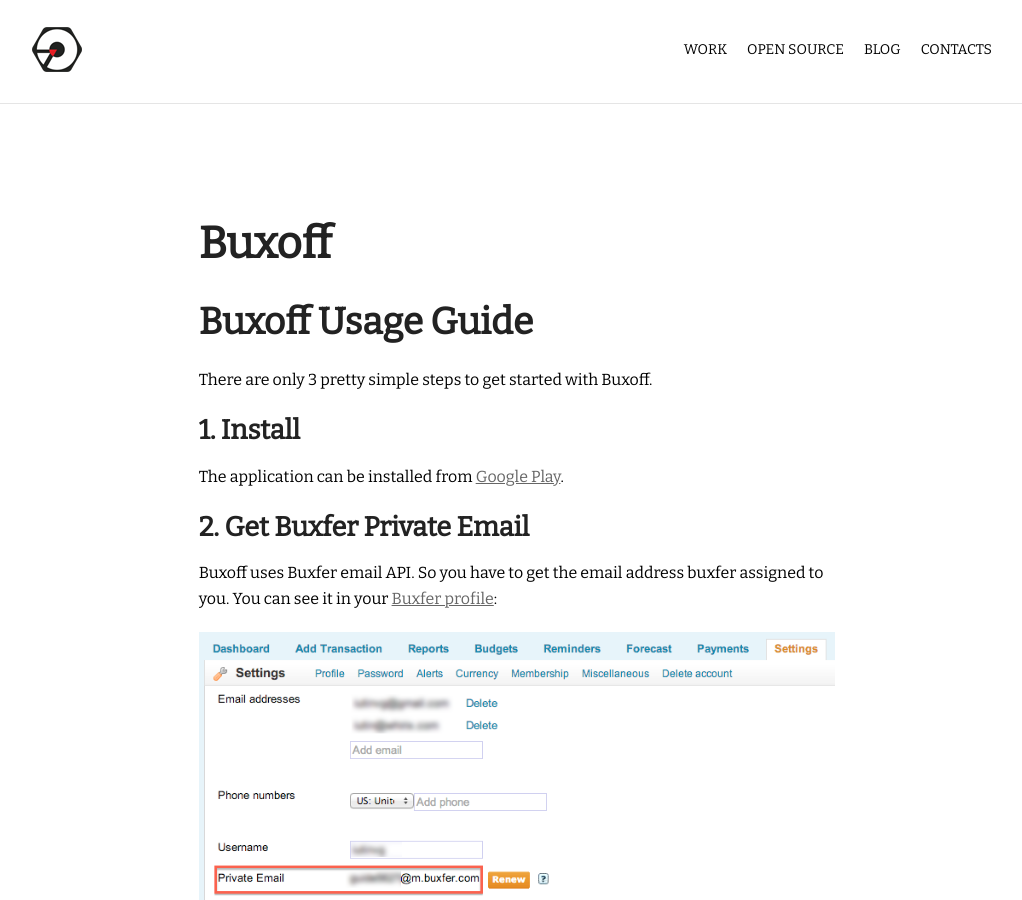
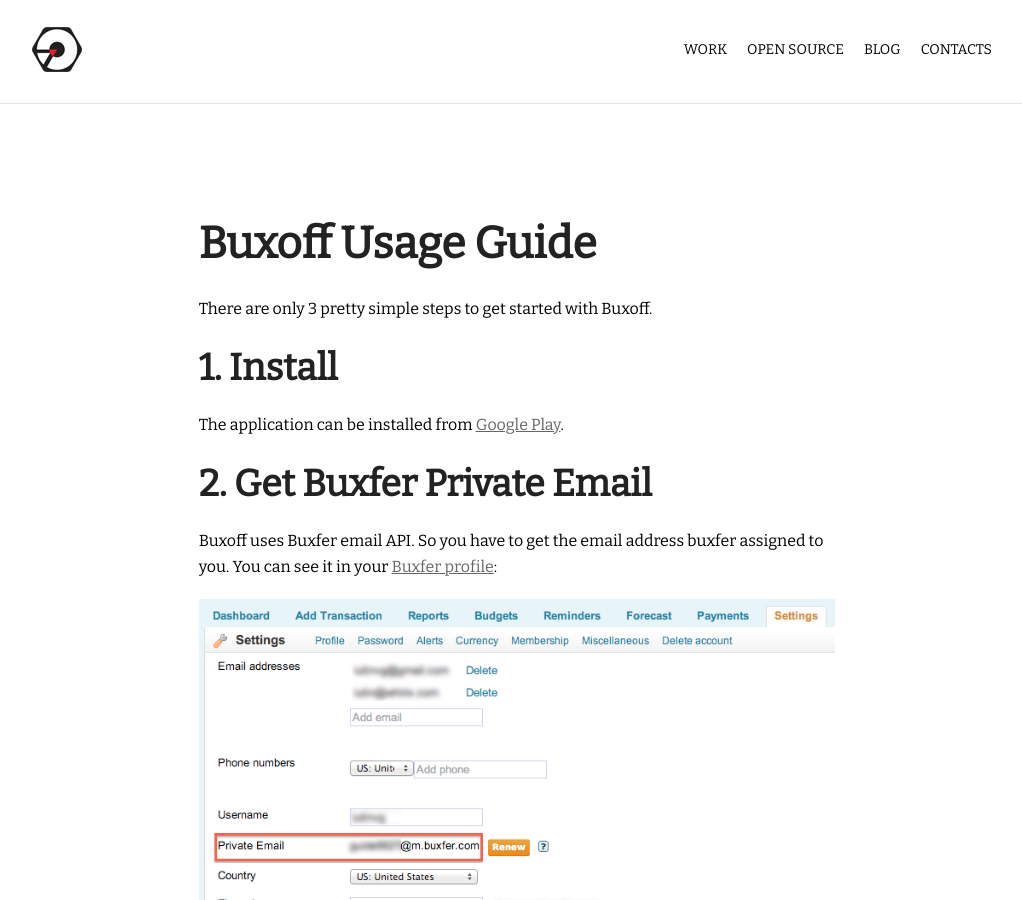
Before and after one commit to iutinvg/iutinvg.github.io, a Jekyll site: the page built from buxoff.md, in a window 1280 px wide and 900 px high. Shown: the whole window, without its empty margins (123-1145 px from the left). Built offline with Jekyll 4.4.1, drawn with Linux system fonts in a browser that asks for light colours; Markdown is read by kramdown in place of the engine named in the settings.

Commit message:
fix headers

```diff
--- a/buxoff.md
+++ b/buxoff.md
@@ -1,18 +1,16 @@
 ---
 layout: post
-title: Buxoff
+title: Buxoff Usage Guide
 ---
-
-## Buxoff Usage Guide
 
 There are only 3 pretty simple steps to get started with Buxoff.
 
-### 1. Install
+## 1. Install
 
 The application can be installed from
 [Google Play](https://play.google.com/store/apps/details?id=com.sevencrayons.buxoff).
 
-### 2. Get Buxfer Private Email
+## 2. Get Buxfer Private Email
 
 Buxoff uses Buxfer email API. So you have to get the email address
 buxfer assigned to you. You can see it in your
@@ -20,7 +18,7 @@
 
 ![Get Buxfer Private Email](/img/buxoff/get_buxfer_private_email.png "Get Buxfer Private Email")
 
-### 3. Enter Buxfer Private Email
+## 3. Enter Buxfer Private Email
 
 The email you got from Buxfer have to be entered in your app now in order to send
 your expenses reports:
--- a/index.html
+++ b/index.html
@@ -13,6 +13,6 @@
 
 <section class="row content-container">
     <div class="small-12 columns">
-        Works coming soon...
+        (Buxoff)[/buxoff]
     </div>
 </section>
```
